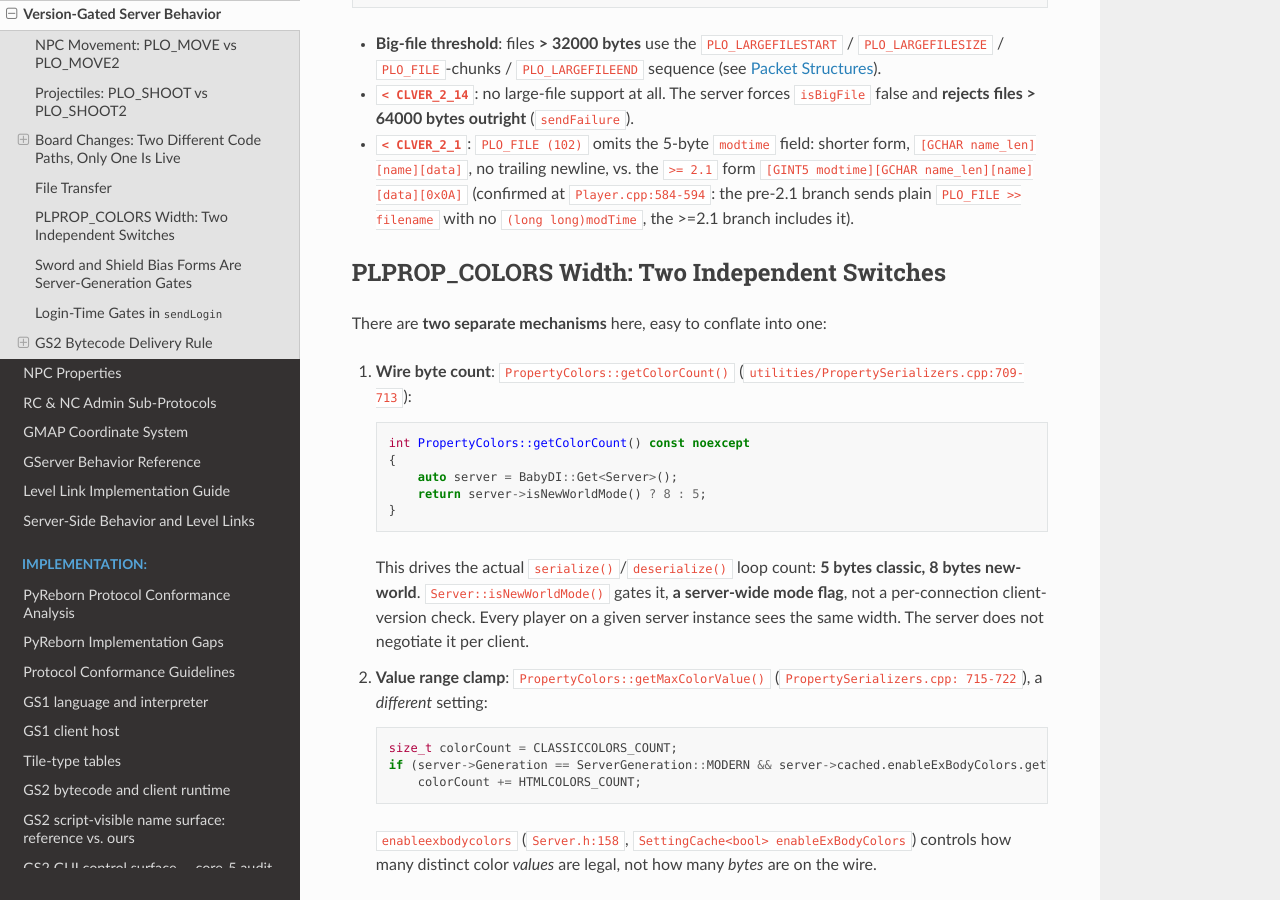
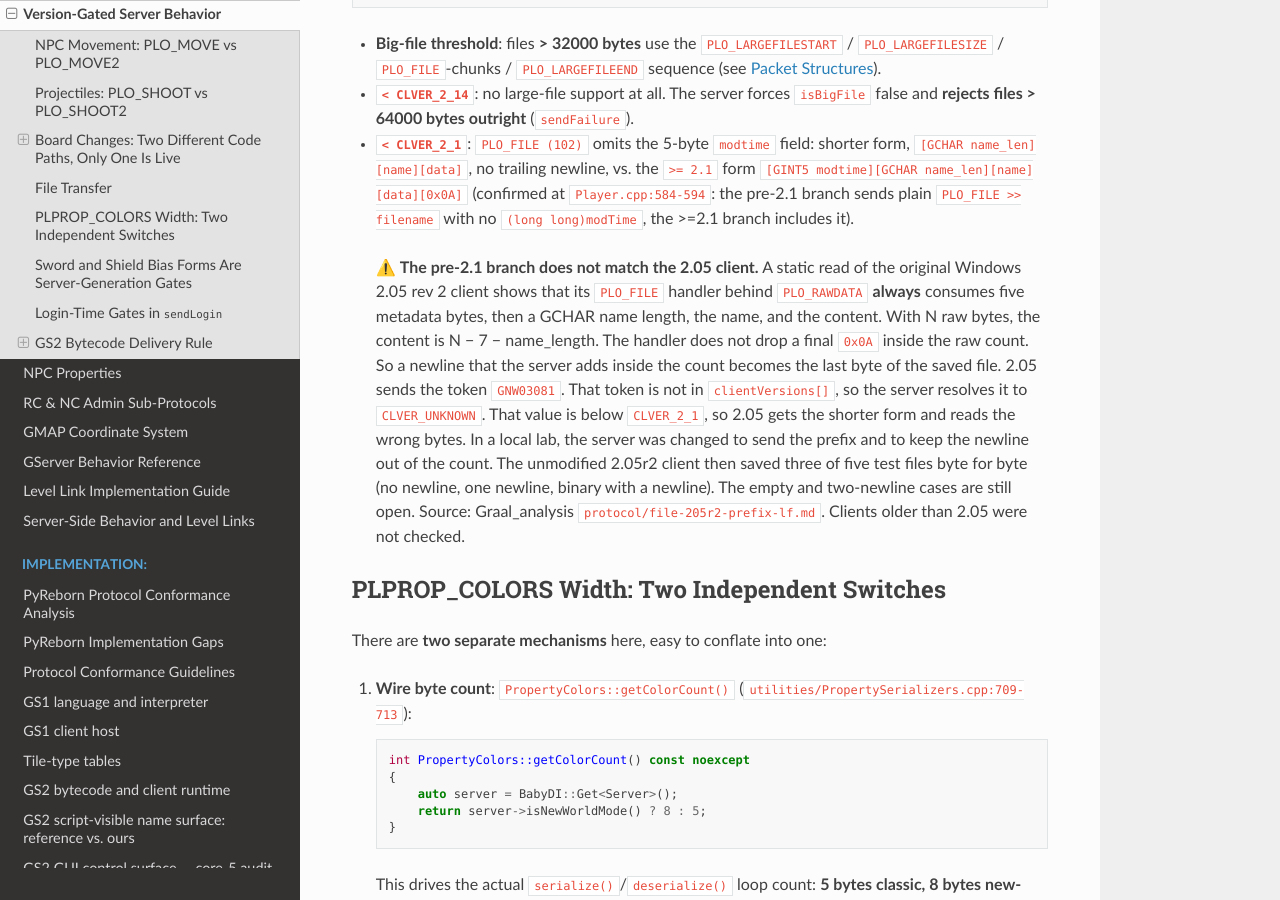
Before and after one commit to hosler/reborn-protocol-docs, a Sphinx documentation site: the page built from docs/protocol/version-gated-behavior.md, in a window 1280 px wide and 900 px high, scrolled down 3952 px. Built offline with Sphinx 7.4.7 and the Read the Docs theme 3.1.0, drawn with Linux system fonts in a browser that asks for light colours.

Commit message:
Version gates: PLO_FILE before 2.1 does not match the 2.05 client
The 2.05r2 client always reads the 5-byte prefix and keeps a newline
inside the raw count as file data. Its token is not in clientVersions[],
so the server sends it the shorter pre-2.1 form.

Co-Authored-By: Claude Opus 5.5 <noreply@anthropic.com>
Claude-Session: https://claude.ai/code/session_01UG2SqjaqQT1odsYRASRQct

```diff
--- a/docs/protocol/version-gated-behavior.md
+++ b/docs/protocol/version-gated-behavior.md
@@ -194,6 +194,22 @@ if (isClient() && m_versionId < CLVER_2_14)
   `Player.cpp:584-594`: the pre-2.1 branch sends plain `PLO_FILE >> filename` with no
   `(long long)modTime`, the >=2.1 branch includes it).
 
+> ⚠️ **The pre-2.1 branch does not match the 2.05 client.** A static read of the original
+> Windows 2.05 rev 2 client shows that its `PLO_FILE` handler behind `PLO_RAWDATA`
+> **always** consumes five metadata bytes, then a GCHAR name length, the name, and the
+> content. With N raw bytes, the content is N − 7 − name_length. The handler does not drop
+> a final `0x0A` inside the raw count. So a newline that the server adds inside the count
+> becomes the last byte of the saved file. 2.05 sends the token `GNW03081`. That token is
+> not in `clientVersions[]`, so the server resolves it to `CLVER_UNKNOWN`. That value is
+> below `CLVER_2_1`, so 2.05 gets the shorter form and reads the wrong bytes.
+> In a local lab, the server was changed to send the prefix and to keep the newline out of
+> the count. The unmodified 2.05r2 client then saved three of five test files byte for byte
+> (no newline, one newline, binary with a newline). The empty and two-newline cases are
+> still open. Source:
+> Graal_analysis
+> [`protocol/file-205r2-prefix-lf.md`](https://github.com/squirelworks/Graal_analysis/blob/main/protocol/file-205r2-prefix-lf.md).
+> Clients older than 2.05 were not checked.
+
 ## PLPROP_COLORS Width: Two Independent Switches
 
 There are **two separate mechanisms** here, easy to conflate into one:
```
